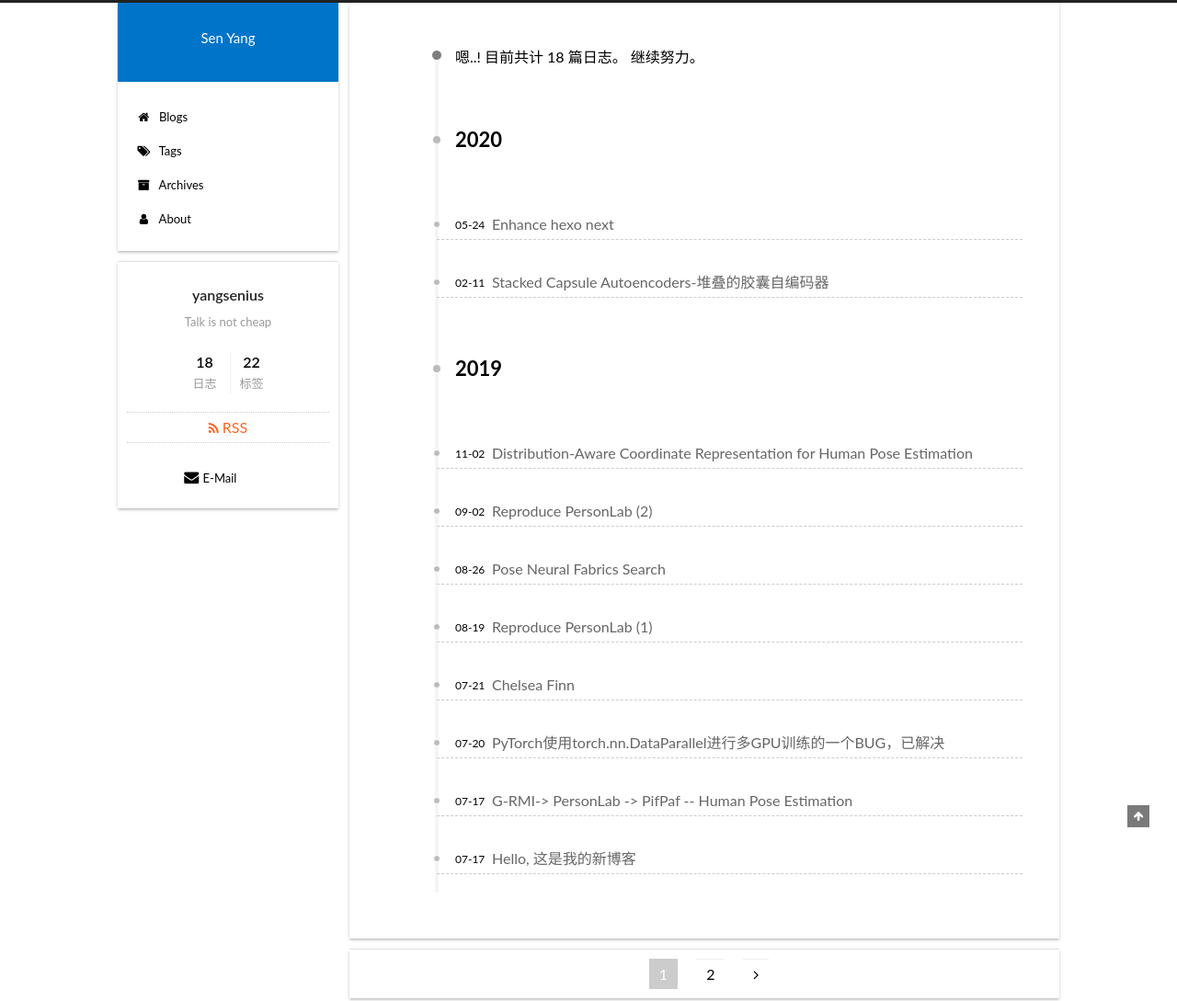
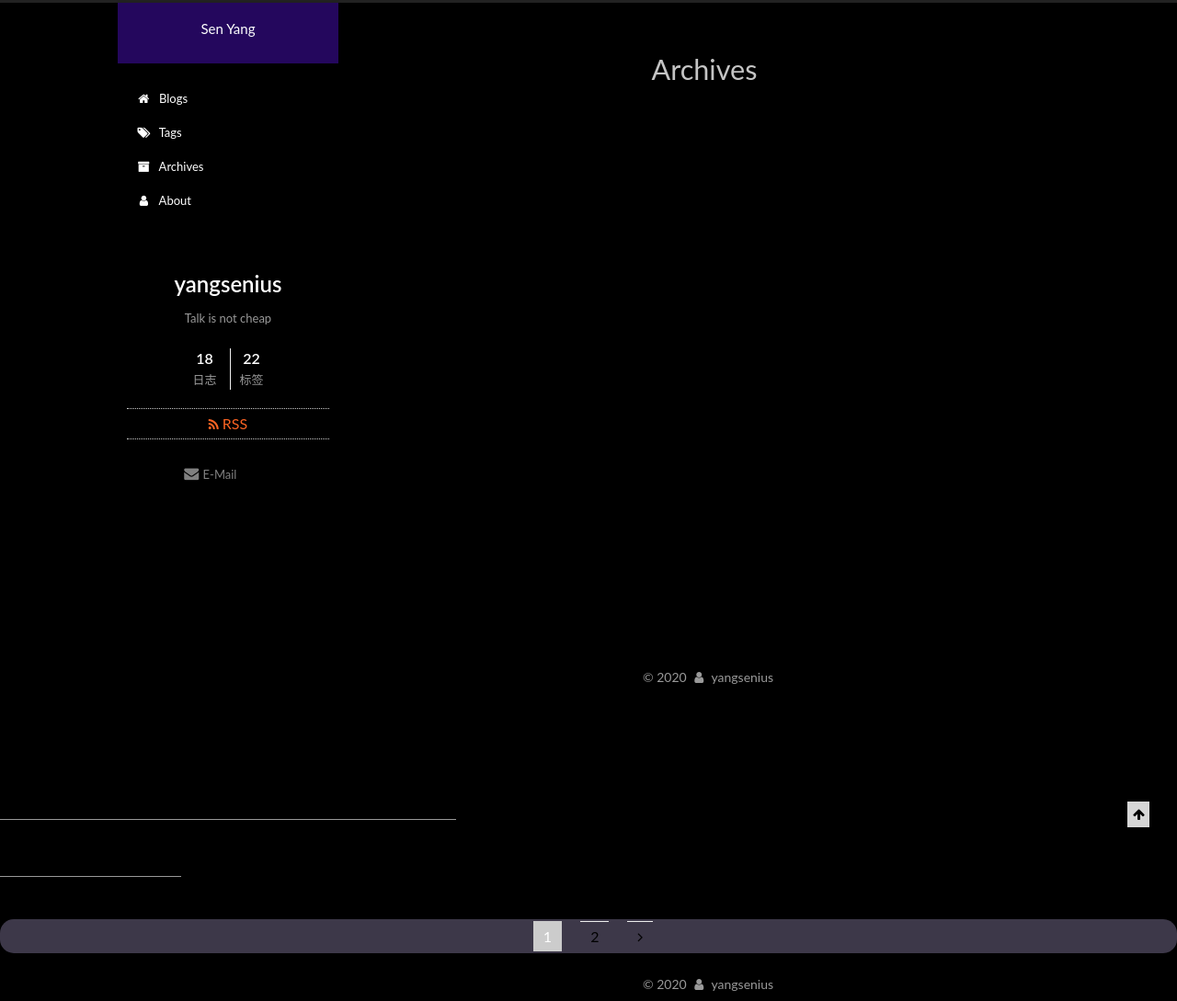
Before and after one commit to senyang-ml/senyang-ml.github.io, a plain HTML site: page Archives/index.html in a window 1280 px wide. Shown: the top 1089 px of the page at 92% size. Drawn offline with nearby package versions, Linux system fonts and the light colour scheme; a script that the page names is missing.

Commit message:
Site updated: 2020-05-31 15:32:35

```diff
--- a/Archives/index.html
+++ b/Archives/index.html
@@ -83,12 +83,12 @@
 
 
 
-<meta name="description" content="Talk is not cheap">
 <meta property="og:type" content="website">
-<meta property="og:title" content="Sen Yang">
-<meta property="og:url" content="http://senyang-ml.github.io/archives/index.html">
+<meta property="og:title" content="Archives">
+<meta property="og:url" content="http://senyang-ml.github.io/Archives/index.html">
 <meta property="og:site_name" content="Sen Yang">
-<meta property="og:description" content="Talk is not cheap">
+<meta property="article:published_time" content="2020-05-21T10:47:58.000Z">
+<meta property="article:modified_time" content="2020-05-21T10:47:58.085Z">
 <meta property="article:author" content="yangsenius">
 <meta property="article:tag" content="machine learning">
 <meta property="article:tag" content=" computer vision">
@@ -123,13 +123,13 @@
 
 
 
-  <link rel="canonical" href="http://senyang-ml.github.io/archives/"/>
+  <link rel="canonical" href="http://senyang-ml.github.io/Archives/"/>
 
 
 
 
 
-  <title>归档 | Sen Yang</title>
+  <title>Archives | Sen Yang</title>
 
 
 
@@ -148,7 +148,7 @@
 
 
 
-  <!-- hexo-inject:begin --><!-- hexo-inject:end --><div class="container sidebar-position-left page-archive">
+  <!-- hexo-inject:begin --><!-- hexo-inject:end --><div class="container sidebar-position-left page-post-detail">
     <div class="headband"></div>
 
     <header id="header" class="header" itemscope itemtype="http://schema.org/WPHeader">
@@ -242,21 +242,40 @@
           <div id="content" class="content">
 
 
+  <div id="posts" class="posts-expand">
 
 
 
-  <div class="post-block archive">
-    <div id="posts" class="posts-collapse">
-      <span class="archive-move-on"></span>
+    <div class="post-block page">
+      <header class="post-header">
 
-      <span class="archive-page-counter">
+	<h1 class="post-title" itemprop="name headline">Archives</h1>
+
+
+
+</header>
+
+
+
+
+      <div class="post-body">
 
 
 
 
 
-        嗯..! 目前共计 18 篇日志。 继续努力。
-      </span>
+      </div>
+
+
+
+    </div>
+
+
+
+  </div>
+
+
+          </div>
 
 
 
@@ -266,37 +285,115 @@
 
 
 
-          <div class="collection-title">
-            <h1 class="archive-year" id="archive-year-2020">2020</h1>
-          </div>
+        </div>
+
+
+
+  <div class="sidebar-toggle">
+    <div class="sidebar-toggle-line-wrap">
+      <span class="sidebar-toggle-line sidebar-toggle-line-first"></span>
+      <span class="sidebar-toggle-line sidebar-toggle-line-middle"></span>
+      <span class="sidebar-toggle-line sidebar-toggle-line-last"></span>
+    </div>
+  </div>
+
+  <aside id="sidebar" class="sidebar">
+
+    <div class="sidebar-inner">
 
 
 
 
 
-  <article class="post post-type-normal" itemscope itemtype="http://schema.org/Article">
-    <header class="post-header">
+      <section class="site-overview-wrap sidebar-panel sidebar-panel-active">
+        <div class="site-overview">
+          <div class="site-author motion-element" itemprop="author" itemscope itemtype="http://schema.org/Person">
 
-      <h2 class="post-title">
+              <p class="site-author-name" itemprop="name">yangsenius</p>
+              <p class="site-description motion-element" itemprop="description">Talk is not cheap</p>
+          </div>
 
-            <a class="post-title-link" href="/2020/05/24/enhance-hexo-next/" itemprop="url">
+          <nav class="site-state motion-element">
 
-                <span itemprop="name">Enhance hexo next</span>
 
-            </a>
+              <div class="site-state-item site-state-posts">
 
-      </h2>
+                <a href="/archives">
 
-      <div class="post-meta">
-        <time class="post-time" itemprop="dateCreated"
-              datetime="2020-05-24T15:08:20+08:00"
-              content="2020-05-24" >
-          05-24
-        </time>
+                  <span class="site-state-item-count">18</span>
+                  <span class="site-state-item-name">日志</span>
+                </a>
+              </div>
+
+
+
+
+
+
+
+              <div class="site-state-item site-state-tags">
+                <a href="/tags/index.html">
+                  <span class="site-state-item-count">22</span>
+                  <span class="site-state-item-name">标签</span>
+                </a>
+              </div>
+
+
+          </nav>
+
+
+            <div class="feed-link motion-element">
+              <a href="/atom.xml" rel="alternate">
+                <i class="fa fa-rss"></i>
+                RSS
+              </a>
+            </div>
+
+
+
+            <div class="links-of-author motion-element">
+
+                  <span class="links-of-author-item">
+                    <a href="mailto:yangsenius@seu.edu.cn" target="_blank" title="E-Mail">
+
+                        <i class="fa fa-fw fa-envelope"></i>E-Mail</a>
+                  </span>
+
+            </div>
+
+
+
+
+
+
+
+
+
+        </div>
+      </section>
+
+
+
+
+
+    </div>
+  </aside>
+
+
+
       </div>
+    </main>
 
-    </header>
-  </article>
+    <footer id="footer" class="footer">
+      <div class="footer-inner">
+        <div class="copyright">&copy; <span itemprop="copyrightYear">2020</span>
+  <span class="with-love">
+    <i class="fa fa-user"></i>
+  </span>
+  <span class="author" itemprop="copyrightHolder">yangsenius</span>
+
+
+</div>
 
 
 
@@ -311,71 +408,31 @@
 
 
 
-  <article class="post post-type-normal" itemscope itemtype="http://schema.org/Article">
-    <header class="post-header">
-
-      <h2 class="post-title">
-
-            <a class="post-title-link" href="/2020/02/11/stacked-capsule-autoencoders/" itemprop="url">
-
-                <span itemprop="name">Stacked Capsule Autoencoders-堆叠的胶囊自编码器</span>
-
-            </a>
-
-      </h2>
-
-      <div class="post-meta">
-        <time class="post-time" itemprop="dateCreated"
-              datetime="2020-02-11T19:18:17+08:00"
-              content="2020-02-11" >
-          02-11
-        </time>
-      </div>
-
-    </header>
-  </article>
 
 
 
 
+      </div>
+    </footer>
+
+
+      <div class="back-to-top">
+        <i class="fa fa-arrow-up"></i>
+
+      </div>
 
 
 
 
+  </div>
 
 
 
-          <div class="collection-title">
-            <h1 class="archive-year" id="archive-year-2019">2019</h1>
-          </div>
-
-
-
-
-
-  <article class="post post-type-normal" itemscope itemtype="http://schema.org/Article">
-    <header class="post-header">
-
-      <h2 class="post-title">
-
-            <a class="post-title-link" href="/2019/11/02/distribution-aware/" itemprop="url">
-
-                <span itemprop="name">Distribution-Aware Coordinate Representation for Human Pose Estimation</span>
-
-            </a>
-
-      </h2>
-
-      <div class="post-meta">
-        <time class="post-time" itemprop="dateCreated"
-              datetime="2019-11-02T11:52:16+08:00"
-              content="2019-11-02" >
-          11-02
-        </time>
-      </div>
-
-    </header>
-  </article>
+<script type="text/javascript">
+  if (Object.prototype.toString.call(window.Promise) !== '[object Function]') {
+    window.Promise = null;
+  }
+</script>
 
 
 
@@ -390,29 +447,74 @@
 
 
 
-  <article class="post post-type-normal" itemscope itemtype="http://schema.org/Article">
-    <header class="post-header">
 
-      <h2 class="post-title">
 
-            <a class="post-title-link" href="/2019/09/02/personlab-2/" itemprop="url">
 
-                <span itemprop="name">Reproduce PersonLab (2)</span>
 
-            </a>
 
-      </h2>
 
-      <div class="post-meta">
-        <time class="post-time" itemprop="dateCreated"
-              datetime="2019-09-02T16:17:42+08:00"
-              content="2019-09-02" >
-          09-02
-        </time>
-      </div>
 
-    </header>
-  </article>
+
+
+
+    <script type="text/javascript" src="/lib/jquery/index.js?v=2.1.3"></script>
+
+
+
+
+    <script type="text/javascript" src="/lib/fastclick/lib/fastclick.min.js?v=1.0.6"></script>
+
+
+
+
+    <script type="text/javascript" src="/lib/jquery_lazyload/jquery.lazyload.js?v=1.9.7"></script>
+
+
+
+
+    <script type="text/javascript" src="/lib/velocity/velocity.min.js?v=1.2.1"></script>
+
+
+
+
+    <script type="text/javascript" src="/lib/velocity/velocity.ui.min.js?v=1.2.1"></script>
+
+
+
+
+    <script type="text/javascript" src="/lib/fancybox/source/jquery.fancybox.pack.js?v=2.1.5"></script>
+
+
+
+
+
+
+  <script type="text/javascript" src="/js/src/utils.js?v=5.1.4"></script>
+
+  <script type="text/javascript" src="/js/src/motion.js?v=5.1.4"></script>
+
+
+
+
+
+
+
+  <script type="text/javascript" src="/js/src/affix.js?v=5.1.4"></script>
+
+  <script type="text/javascript" src="/js/src/schemes/pisces.js?v=5.1.4"></script>
+
+
+
+
+  <script type="text/javascript" src="/js/src/scrollspy.js?v=5.1.4"></script>
+<script type="text/javascript" src="/js/src/post-details.js?v=5.1.4"></script>
+
+
+
+
+
+
+  <script type="text/javascript" src="/js/src/bootstrap.js?v=5.1.4"></script>
 
 
 
@@ -427,29 +529,6 @@
 
 
 
-  <article class="post post-type-normal" itemscope itemtype="http://schema.org/Article">
-    <header class="post-header">
-
-      <h2 class="post-title">
-
-            <a class="post-title-link" href="/2019/08/26/Pose-Neural-Fabrics-Search/" itemprop="url">
-
-                <span itemprop="name">Pose Neural Fabrics Search</span>
-
-            </a>
-
-      </h2>
-
-      <div class="post-meta">
-        <time class="post-time" itemprop="dateCreated"
-              datetime="2019-08-26T16:23:53+08:00"
-              content="2019-08-26" >
-          08-26
-        </time>
-      </div>
-
-    </header>
-  </article>
 
 
 
@@ -464,29 +543,6 @@
 
 
 
-  <article class="post post-type-normal" itemscope itemtype="http://schema.org/Article">
-    <header class="post-header">
-
-      <h2 class="post-title">
-
-            <a class="post-title-link" href="/2019/08/19/Reproduce-PersonLab/" itemprop="url">
-
-                <span itemprop="name">Reproduce PersonLab (1)</span>
-
-            </a>
-
-      </h2>
-
-      <div class="post-meta">
-        <time class="post-time" itemprop="dateCreated"
-              datetime="2019-08-19T16:57:32+08:00"
-              content="2019-08-19" >
-          08-19
-        </time>
-      </div>
-
-    </header>
-  </article>
 
 
 
@@ -501,29 +557,25 @@
 
 
 
-  <article class="post post-type-normal" itemscope itemtype="http://schema.org/Article">
-    <header class="post-header">
 
-      <h2 class="post-title">
 
-            <a class="post-title-link" href="/2019/07/21/Chelsea-Finn/" itemprop="url">
 
-                <span itemprop="name">Chelsea Finn</span>
 
-            </a>
 
-      </h2>
-
-      <div class="post-meta">
-        <time class="post-time" itemprop="dateCreated"
-              datetime="2019-07-21T23:55:16+08:00"
-              content="2019-07-21" >
-          07-21
-        </time>
-      </div>
-
-    </header>
-  </article>
+<script>
+(function(){
+    var bp = document.createElement('script');
+    var curProtocol = window.location.protocol.split(':')[0];
+    if (curProtocol === 'https') {
+        bp.src = 'https://zz.bdstatic.com/linksubmit/push.js';
+    }
+    else {
+        bp.src = 'http://push.zhanzhang.baidu.com/push.js';
+    }
+    var s = document.getElementsByTagName("script")[0];
+    s.parentNode.insertBefore(bp, s);
+})();
+</script>
 
 
 
@@ -534,16 +586,32 @@
 
 
 
+  <script type="text/javascript" src="/js/src/js.cookie.js?v=5.1.4"></script>
+  <script type="text/javascript" src="/js/src/scroll-cookie.js?v=5.1.4"></script><!-- hexo-inject:begin --><!-- Begin: Injected MathJax -->
+<script type="text/x-mathjax-config">
+  MathJax.Hub.Config("");
+</script>
+
+<script type="text/x-mathjax-config">
+  MathJax.Hub.Queue(function() {
+    var all = MathJax.Hub.getAllJax(), i;
+    for(i=0; i < all.length; i += 1) {
+      all[i].SourceElement().parentNode.className += ' has-jax';
+    }
+  });
+</script>
+
+<script type="text/javascript" src="custom_mathjax_source">
+</script>
+<!-- End: Injected MathJax -->
+<!-- hexo-inject:end -->
 
 
 
 
-  <article class="post post-type-normal" itemscope itemtype="http://schema.org/Article">
-    <header class="post-header">
-
-      <h2 class="post-title">
-
-            <a class="post-title-link" href="/2019/07/20/pytorch-multigpu/" itemprop="url">
+</body>
+</html>
+" itemprop="url">
 
                 <span itemprop="name">PyTorch使用torch.nn.DataParallel进行多GPU训练的一个BUG，已解决</span>
 
--- a/atom.xml
+++ b/atom.xml
@@ -332,9 +332,9 @@
 
 
 
+      <category term="Deep Learning" scheme="http://senyang-ml.github.io/tags/Deep-Learning/"/>
+
       <category term="Meta Learning" scheme="http://senyang-ml.github.io/tags/Meta-Learning/"/>
-
-      <category term="Deep Learning" scheme="http://senyang-ml.github.io/tags/Deep-Learning/"/>
 
       <category term="Object Detection" scheme="http://senyang-ml.github.io/tags/Object-Detection/"/>
 
--- a/css/main.css
+++ b/css/main.css
@@ -180,7 +180,7 @@ th {
   padding: 0;
 }
 ::selection {
-  background: #262a30;
+  background: rgba(125,74,225,0.769);
   color: #fff;
 }
 body {
@@ -189,7 +189,7 @@ body {
   font-size: 16px;
   line-height: 2;
   color: #000;
-  background: #fff;
+  background: #000;
 }
 @media (max-width: 767px) {
   body {
@@ -545,7 +545,7 @@ pre code {
 }
 .highlight figcaption a {
   float: right;
-  color: #eaeaea;
+  color: #679c69;
 }
 .highlight figcaption a:hover {
   border-bottom-color: #eaeaea;
@@ -985,10 +985,10 @@ pre .javascript .function {
   padding: 0 20px;
   font-size: 14px;
   color: #000;
-  background: #fff;
-  border: 2px solid #000;
+  background: #24212b;
+  border: 0px solid #843cf7;
   text-decoration: none;
-  border-radius: 2px;
+  border-radius: 15px;
   transition-property: background-color;
   transition-duration: 0.2s;
   transition-timing-function: ease-in-out;
@@ -999,6 +999,7 @@ pre .javascript .function {
   border-color: #222;
   color: #fff;
   background: #222;
+  border: 1px solid #843cf7;
 }
 .btn +.btn {
   margin: 0 0 8px 8px;
@@ -1021,6 +1022,9 @@ pre .javascript .function {
   margin: 120px 0 40px;
   text-align: center;
   border-top: 1px solid #eee;
+  color: #fff;
+  border-radius: 15px;
+  background: #000;
 }
 .page-number-basic,
 .pagination .prev,
@@ -1108,10 +1112,10 @@ pre .javascript .function {
   z-index: 1050;
   padding: 0 6px;
   width: 24px;
-  background: #222;
-  font-size: 12px;
+  background: #fff;
+  font-size: 14px;
   opacity: 0.6;
-  color: #fff;
+  color: #000;
   cursor: pointer;
   text-align: center;
   -webkit-transform: translateZ(0);
@@ -1595,11 +1599,19 @@ pre .javascript .function {
 .posts-expand .post-tags {
   margin-top: 40px;
   text-align: center;
+  color: #9c27b0;
 }
 .posts-expand .post-tags a {
   display: inline-block;
   margin-right: 10px;
   font-size: 13px;
+  text-decoration: none;
+  color: #658a3a;
+  border-bottom: none;
+}
+.posts-expand .post-tags a:hover {
+  color: #658a3a;
+  border-bottom: 1px solid #999;
 }
 .post-nav {
   display: table;
@@ -1622,11 +1634,11 @@ pre .javascript .function {
   display: block;
   line-height: 25px;
   font-size: 14px;
-  color: #000;
+  color: #8bc34a;
   border-bottom: none;
 }
 .post-nav-item a:hover {
-  color: #222;
+  color: #008000;
   border-bottom: none;
 }
 .post-nav-item a:active {
@@ -1690,13 +1702,13 @@ pre .javascript .function {
   margin: 2em 0 0;
   padding: 0.5em 1em;
   border-left: 3px solid #ff1700;
-  background-color: #f9f9f9;
+  background-color: #002;
   list-style: none;
 }
+.post-copyright a {
+  color: #658a3a;
+}
 .post-widgets {
-  border-top: 1px solid #eee;
-  padding-top: 9px;
-  margin-top: 45px;
   display: flex;
   justify-content: center;
   flex-wrap: wrap;
@@ -1833,8 +1845,9 @@ pre .javascript .function {
 .site-author-name {
   margin: 0;
   text-align: center;
-  color: #222;
+  color: #fff 4;
   font-weight: 600;
+  font-size: 24px;
 }
 .site-description {
   margin-top: 0;
@@ -1901,6 +1914,7 @@ pre .javascript .function {
   margin-bottom: 10px;
   border-bottom-color: #000;
   font-size: 13px;
+  color: #808080;
 }
 .links-of-author a:before {
   display: inline-block;
@@ -1910,7 +1924,7 @@ pre .javascript .function {
   width: 4px;
   height: 4px;
   border-radius: 50%;
-  background: #dfe0ec;
+  background: #d23d3c;
 }
 .links-of-blogroll {
   font-size: 13px;
@@ -1945,7 +1959,7 @@ pre .javascript .function {
   cursor: pointer;
   border-bottom: 1px solid transparent;
   font-size: 14px;
-  color: #000;
+  color: #808080;
 }
 .sidebar-nav li:hover {
   color: #fc6423;
@@ -2687,7 +2701,7 @@ pre .javascript .function {
   overflow: hidden;
   padding: 0;
   width: 240px;
-  background: #fff;
+  background: none;
   box-shadow: 0 2px 2px 0 rgba(0,0,0,0.12), 0 3px 1px -2px rgba(0,0,0,0.06), 0 1px 5px 0 rgba(0,0,0,0.12);
   border-radius: initial;
 }
@@ -2746,7 +2760,7 @@ pre .javascript .function {
   box-sizing: border-box;
   padding: 40px;
   width: calc(100% - 252px);
-  background: #fff;
+  background: none;
   min-height: 700px;
   box-shadow: 0 2px 2px 0 rgba(0,0,0,0.12), 0 3px 1px -2px rgba(0,0,0,0.06), 0 1px 5px 0 rgba(0,0,0,0.12);
   border-radius: initial;
@@ -2771,7 +2785,7 @@ pre .javascript .function {
   float: left;
   margin-top: 300px;
   width: 240px;
-  background: #fff;
+  background: #000;
   box-shadow: none;
 }
 @media (min-width: 768px) and (max-width: 991px) {
@@ -2822,9 +2836,9 @@ pre .javascript .function {
   position: relative;
 }
 .site-meta {
-  padding: 20px 0;
+  padding: 10px 0;
   color: #fff;
-  background: #0074c8;
+  background: rgba(65,13,166,0.561);
 }
 @media (min-width: 768px) and (max-width: 991px) {
   .site-meta {
@@ -2871,6 +2885,8 @@ pre .javascript .function {
   position: relative;
   box-sizing: border-box;
   padding: 5px 20px;
+  background: none;
+  color: #fff;
   text-align: left;
   line-height: inherit;
   transition-property: background-color;
@@ -2880,8 +2896,9 @@ pre .javascript .function {
 }
 .menu .menu-item a:hover,
 .menu-item-active a {
-  background: #f9f9f9;
-  border-bottom-color: #fff;
+  color: #fff;
+  background: rgba(65,13,166,0.561);
+  border-bottom-color: rgba(65,13,166,0.561);
 }
 .menu .menu-item br {
   display: none;
@@ -2895,7 +2912,7 @@ pre .javascript .function {
   width: 6px;
   height: 6px;
   border-radius: 50%;
-  background-color: #bbb;
+  background-color: rgba(65,13,166,0.561);
 }
 .btn-bar {
   background-color: #fff;
@@ -2928,7 +2945,7 @@ pre .javascript .function {
   box-sizing: border-box;
   width: 240px;
   color: #000;
-  background: #fff;
+  background: none;
   box-shadow: 0 2px 2px 0 rgba(0,0,0,0.12), 0 3px 1px -2px rgba(0,0,0,0.06), 0 1px 5px 0 rgba(0,0,0,0.12), 0 -1px 0.5px 0 rgba(0,0,0,0.09);
   border-radius: initial;
   opacity: 0;
@@ -2942,6 +2959,9 @@ pre .javascript .function {
 }
 .site-overview {
   text-align: left;
+}
+.site-author {
+  color: #fff;
 }
 .site-author:before,
 .site-author:after {
@@ -2952,10 +2972,11 @@ pre .javascript .function {
   clear: both;
 }
 .sidebar a {
-  color: #000;
+  color: #fff;
 }
 .sidebar a:hover {
-  color: #222;
+  color: #fff;
+  background: rgba(1,116,200,0.831);
 }
 .site-state-item {
   padding: 0 10px;
@@ -2966,11 +2987,13 @@ pre .javascript .function {
 .links-of-author-item a {
   border-bottom: none;
   text-decoration: underline;
+  color: #808080;
 }
 .feed-link {
   border-top: 1px dotted #ccc;
   border-bottom: 1px dotted #ccc;
   text-align: center;
+  color: #808080;
 }
 .feed-link a {
   display: block;
@@ -3010,7 +3033,7 @@ pre .javascript .function {
 }
 .links-of-author-item a:hover {
   border-radius: 4px;
-  background: #eee;
+  background: #808080;
 }
 .links-of-author-item .fa {
   margin-right: 2px;
@@ -3058,13 +3081,15 @@ pre .javascript .function {
 }
 .content-wrap {
   padding: initial;
+  color: rgba(255,255,255,0.769);
   background: initial;
   box-shadow: initial;
   border-radius: initial;
+  font-size: 18px;
 }
 .post-block {
   padding: 40px;
-  background: #fff;
+  background: #000;
   box-shadow: 0 2px 2px 0 rgba(0,0,0,0.12), 0 3px 1px -2px rgba(0,0,0,0.06), 0 1px 5px 0 rgba(0,0,0,0.12);
   border-radius: initial;
 }
@@ -3096,11 +3121,12 @@ pre .javascript .function {
 }
 .pagination {
   margin: 12px 0 0;
-  border-top: initial;
-  background: #fff;
+  border-top: 2px;
+  color: #000;
+  background: rgba(80,73,95,0.769);
   box-shadow: 0 2px 2px 0 rgba(0,0,0,0.12), 0 3px 1px -2px rgba(0,0,0,0.06), 0 1px 5px 0 rgba(0,0,0,0.12), 0 -1px 0.5px 0 rgba(0,0,0,0.09);
-  border-radius: initial;
-  padding: 10px 0 10px;
+  border-radius: 15px;
+  padding: 2px 0 2px;
 }
 .pagination .prev,
 .pagination .next,
@@ -3120,21 +3146,22 @@ pre .javascript .function {
 }
 .posts-expand .post-title-link {
   line-height: inherit;
+  color: rgba(144,90,255,0.78);
 }
 .posts-expand .post-title {
   font-size: 1.7em;
 }
 .post-body h1 {
   font-size: 1.6em;
-  border-bottom: 1px solid #fff;
+  border-bottom: 1px solid #000;
 }
 .post-body h2 {
   font-size: 1.45em;
-  border-bottom: 1px solid #fff;
+  border-bottom: 1px solid #000;
 }
 .post-body h3 {
   font-size: 1.3em;
-  border-bottom: 1px dotted #fff;
+  border-bottom: 1px dotted #000;
 }
 .post-body h4 {
   font-size: 1.2em;
@@ -3216,6 +3243,7 @@ pre .javascript .function {
 }
 .post-body a {
   color: #0593d3;
+  border-bottom: none;
 }
 .post-body a:link {
   text-decoration: none;
```
Also changed, not shown: 2018/12/20/metaanchor/index.html (+4 -4 lines).
